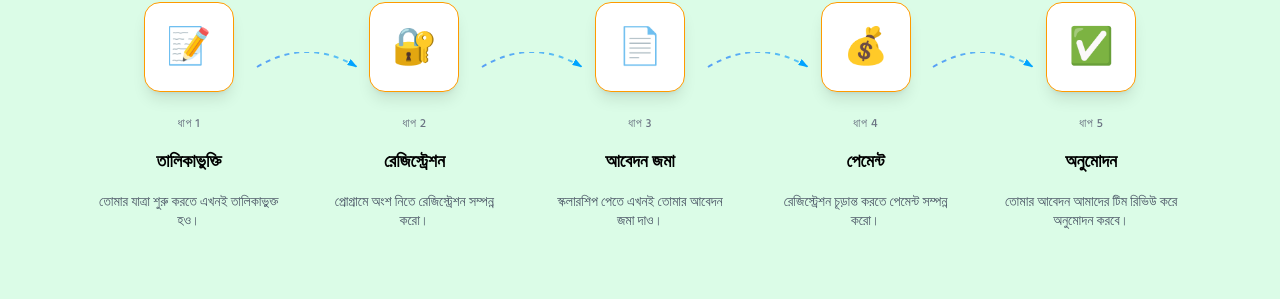
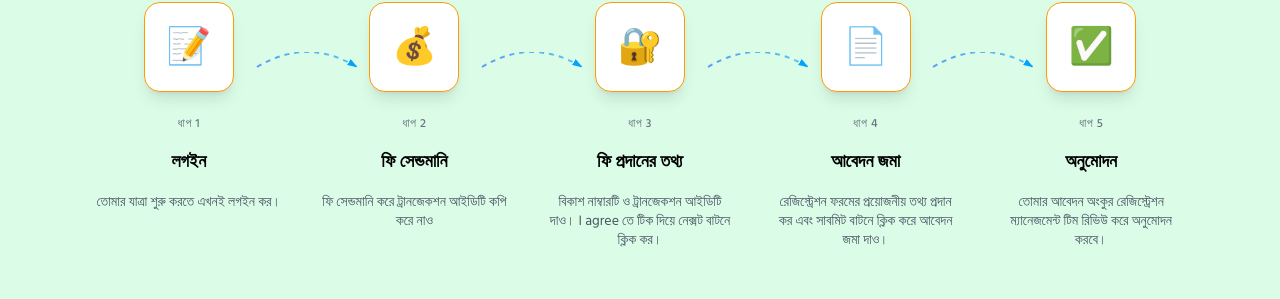
Before and after one commit to atmabdullaham/aunkur-project, a React (Vite) app: page /aunkur-scholarship in a window 1280 px wide. Shown: the part 2477-2776 px from the top of the page. Built offline with nearby package versions, Linux system fonts and the light colour scheme; no server answers; a web font is replaced by a local one.

Commit message:
make change or registration steps

```diff
--- a/src/components/aunkurScholarship/ApplicationSteps.jsx
+++ b/src/components/aunkurScholarship/ApplicationSteps.jsx
@@ -4,32 +4,36 @@ const ApplicationSteps = () => {
   const steps = [
     {
       id: 1,
-      title: "তালিকাভুক্তি",
-      description: "তোমার যাত্রা শুরু করতে এখনই তালিকাভুক্ত হও।",
+      title: "লগইন",
+      description: "তোমার যাত্রা শুরু করতে এখনই লগইন কর।",
       icon: "📝",
     },
     {
       id: 2,
-      title: "রেজিস্ট্রেশন",
-      description: "প্রোগ্রামে অংশ নিতে রেজিস্ট্রেশন সম্পন্ন করো।",
+      title: "ফি সেন্ডমানি",
+      description: "ফি সেন্ডমানি করে ট্রানজেকশন আইডিটি কপি করে নাও",
+      icon: "💰",
+    },
+    {
+      id: 3,
+      title: "ফি প্রদানের তথ্য",
+      description:
+        "বিকাশ নাম্বারটি ও ট্রানজেকশন আইডিটি দাও। I agree তে টিক দিয়ে নেক্সট বাটনে ক্লিক কর।",
       icon: "🔐",
     },
     {
-      id: 3,
+      id: 4,
       title: "আবেদন জমা",
-      description: "স্কলারশিপ পেতে এখনই তোমার আবেদন জমা দাও।",
+      description:
+        "রেজিস্ট্রেশন ফরমের প্রয়োজনীয় তথ্য প্রদান কর এবং সাবমিট বাটনে ক্লিক করে আবেদন জমা দাও।",
       icon: "📄",
     },
-    {
-      id: 4,
-      title: "পেমেন্ট",
-      description: "রেজিস্ট্রেশন চূড়ান্ত করতে পেমেন্ট সম্পন্ন করো।",
-      icon: "💰",
-    },
+
     {
       id: 5,
       title: "অনুমোদন",
-      description: "তোমার আবেদন আমাদের টিম রিভিউ করে অনুমোদন করবে।",
+      description:
+        "তোমার আবেদন অংকুর রেজিস্ট্রেশন ম্যানেজমেন্ট টিম রিভিউ করে অনুমোদন করবে।",
       icon: "✅",
     },
   ];
```
